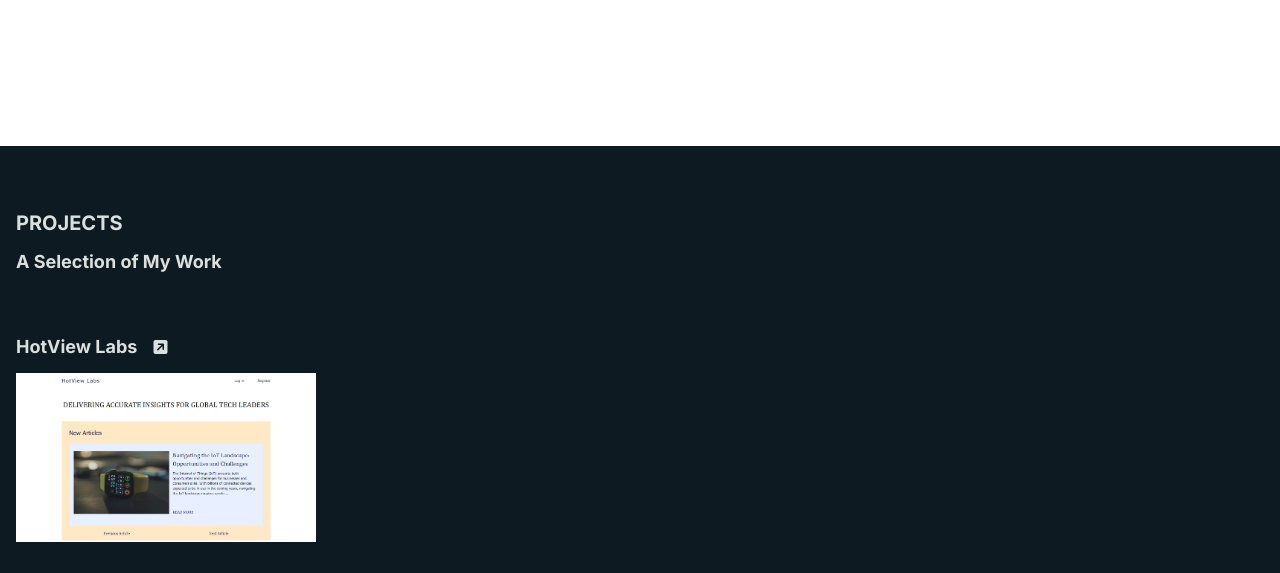
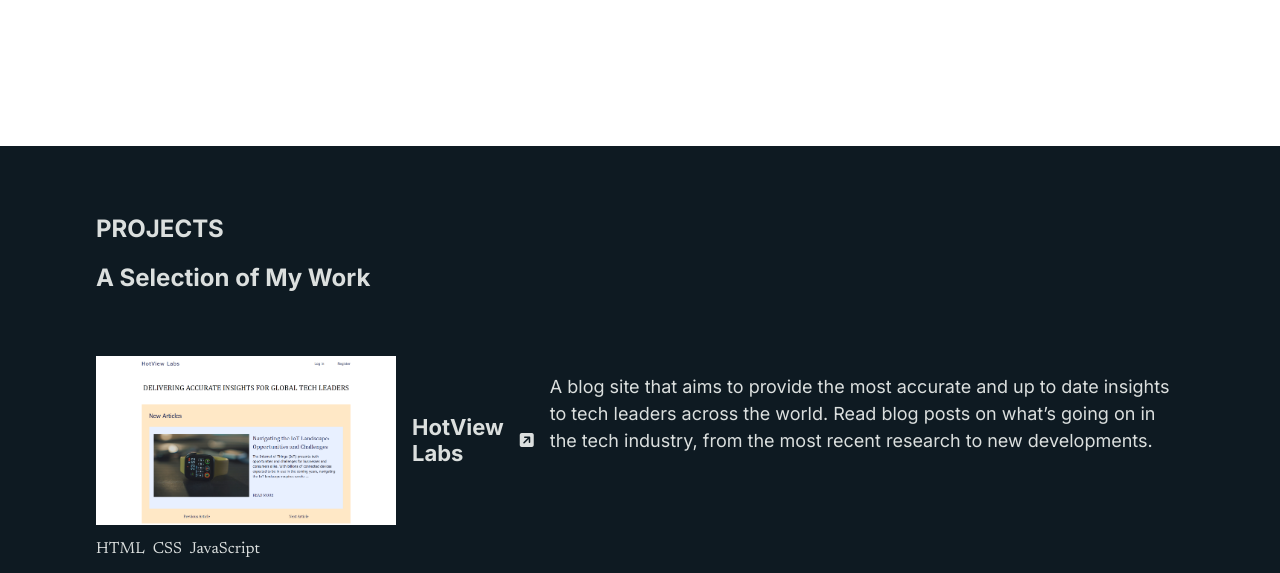
Before and after one commit to EliNygard/portfolio, a plain HTML site: page index.html in a window 1280 px wide. Shown: the part 846-1419 px from the top of the page. Drawn offline with Linux system fonts and the light colour scheme.

Commit message:
styling projects

```diff
--- a/css/media.css
+++ b/css/media.css
@@ -20,6 +20,9 @@
         font-size: 1.125rem;
         line-height: 1.687rem;
     }
+
+
+    /* intro page */
 
     .intro-wrapper {
         margin: 6rem;
@@ -46,4 +49,37 @@
     }
 
 
+    /* projects section */
+
+    .projects-wrapper {
+        margin: 6rem;
+    }
+
+    .thumbnail {
+        flex-direction: row;
+    }
+
+    .thumbnail img {
+        order: 1;
+    }
+
+    .thumbnail .title {
+        order: 2;
+    }
+
+    .thumbnail p {
+        order: 3;
+    }
+
+    .projects-header h2, .projects-header h3 {
+        font-size: 1.5rem;
+    }
+
+    .title h4 {
+        font-size: 1.375rem;
+    }
+
+    .languages {
+        font-size: 1rem;
+    }
 }
```
